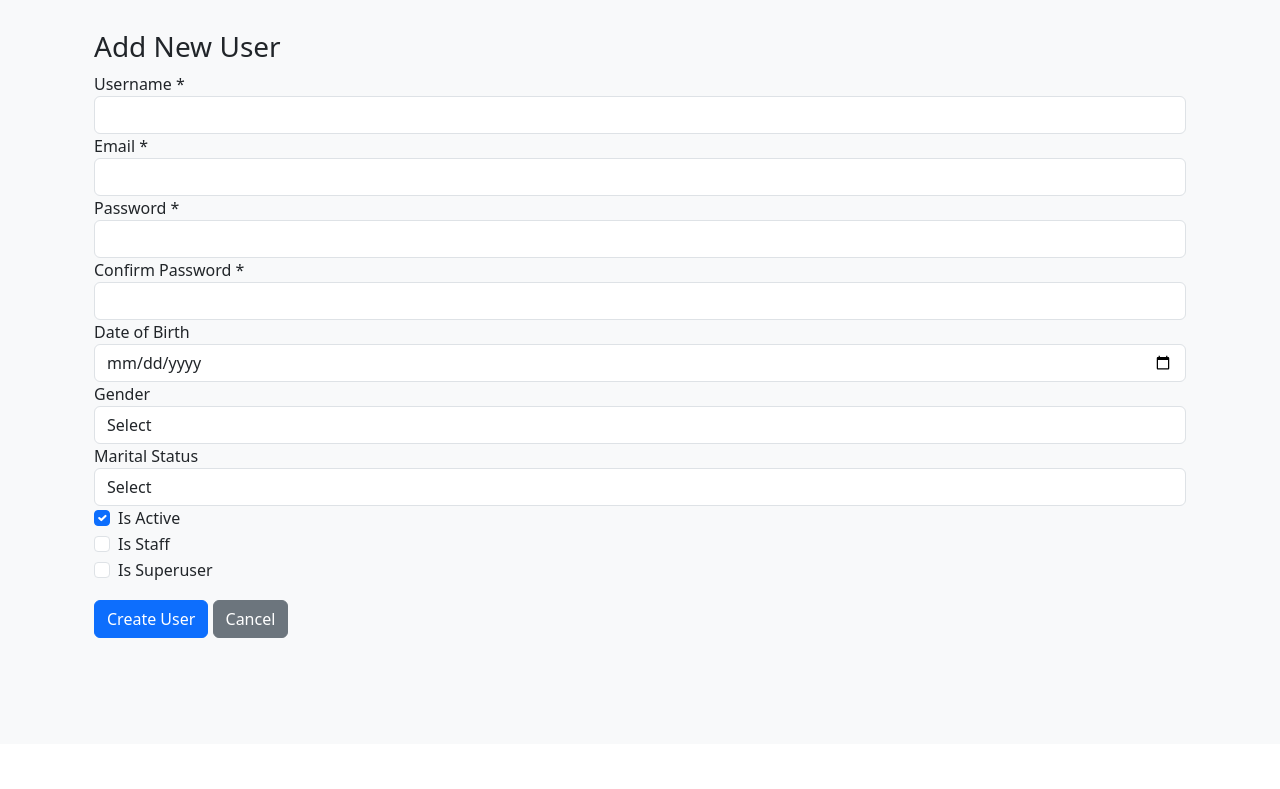
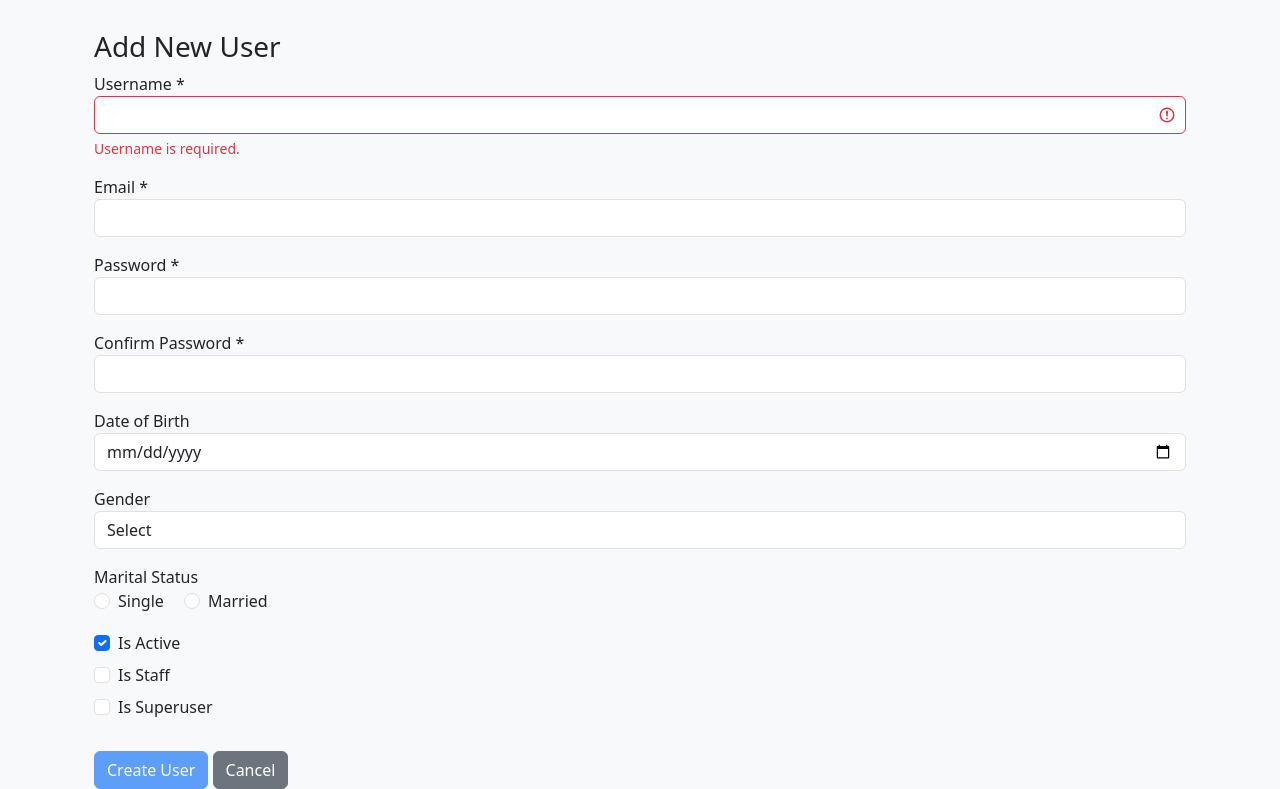
Before and after one commit to aslahea/EntryWay, a Django app: page /administrator/add-user/ in a window 1280 px wide. Shown: the part 56-845 px from the top of the page. Before the commit the page ends 694 px from the top, so only its background shows below. Run offline with Django 5.2, Linux system fonts and the light colour scheme; the visitor is signed in with stand-in values (Sample User, id 1).

Commit message:
validation update create user

```diff
--- a/Web_Base/static/js/validation.js
+++ b/Web_Base/static/js/validation.js
@@ -256,7 +256,7 @@ function attachAdminLoginValidation(formId) {
 
 
 // ------------------ Admin Create/Edit User Validation ------------------
-function attachAdminUserFormValidation(formId) {
+function attachAdminUserFormValidation(formId, includePassword = false, includeTerms = false) {
     const form = document.getElementById(formId);
     const submitBtn = document.getElementById("adminSubmitBtn");
 
@@ -266,23 +266,49 @@ function attachAdminUserFormValidation(formId) {
     const gender = document.getElementById("gender");
     const maritalRadios = document.getElementsByName("marital_status");
 
+    const password1 = document.getElementById("password1");
+    const password2 = document.getElementById("password2");
+    const terms = document.getElementById("terms");
+
     function validateFields() {
-        const isValid =
+        let isValid =
             validateUsername(username) &&
             validateEmail(email) &&
             validateDOB(dob) &&
             validateGender(gender) &&
             validateMaritalStatus();
 
+        if (includePassword) {
+            isValid = isValid &&
+                validatePassword(password1) &&
+                validateConfirmPassword(password1, password2);
+        }
+
+        if (includeTerms) {
+            isValid = isValid && validateTerms(terms);
+        }
+
         submitBtn.disabled = !isValid;
         submitBtn.classList.toggle('disabled', !isValid);
     }
 
+    // Bind input/blur/change events
     [username, email, dob, gender].forEach(input => {
         input.addEventListener("input", validateFields);
         input.addEventListener("blur", validateFields);
         input.addEventListener("change", validateFields);
     });
+
+    if (includePassword) {
+        [password1, password2].forEach(input => {
+            input.addEventListener("input", validateFields);
+            input.addEventListener("blur", validateFields);
+        });
+    }
+
+    if (includeTerms && terms) {
+        terms.addEventListener("change", validateFields);
+    }
 
     for (let i = 0; i < maritalRadios.length; i++) {
         maritalRadios[i].addEventListener("change", validateFields);
--- a/Web_Base/web_app/templates/admin-panel/admin_create_user.html
+++ b/Web_Base/web_app/templates/admin-panel/admin_create_user.html
@@ -7,70 +7,93 @@
     <h3>Add New User</h3>
 
     {% if messages %}
-        {% for message in messages %}
-            <div class="alert alert-{{ message.tags }}">{{ message }}</div>
-        {% endfor %}
+    {% for message in messages %}
+    <div class="alert alert-{{ message.tags }}">{{ message }}</div>
+    {% endfor %}
     {% endif %}
 
     <form method="POST" id="registerForm" novalidate>
         {% csrf_token %}
-        <div class="form-group">
-            <label>Username *</label>
-            <input type="text" name="username" class="form-control" required>
+
+        <div class="form-group mb-3">
+            <label for="username">Username *</label>
+            <input type="text" name="username" id="username" class="form-control" required>
+            <div class="error-message text-danger small mt-1"></div>
         </div>
-        <div class="form-group">
-            <label>Email *</label>
-            <input type="email" name="email" class="form-control" required>
+
+        <div class="form-group mb-3">
+            <label for="email">Email *</label>
+            <input type="email" name="email" id="email" class="form-control" required>
+            <div class="error-message text-danger small mt-1"></div>
         </div>
-        <div class="form-group">
-            <label>Password *</label>
-            <input type="password" name="password" class="form-control" required>
+
+        <div class="form-group mb-3">
+            <label for="password1">Password *</label>
+            <input type="password" name="password" id="password1" class="form-control" required>
+            <div class="error-message text-danger small mt-1"></div>
         </div>
-        <div class="form-group">
-            <label>Confirm Password *</label>
-            <input type="password" name="confirm_password" class="form-control" required>
+
+        <div class="form-group mb-3">
+            <label for="password2">Confirm Password *</label>
+            <input type="password" name="confirm_password" id="password2" class="form-control" required>
+            <div class="error-message text-danger small mt-1"></div>
         </div>
-        <div class="form-group">
-            <label>Date of Birth</label>
-            <input type="date" name="dob" class="form-control">
+
+        <div class="form-group mb-3">
+            <label for="dob">Date of Birth</label>
+            <input type="date" name="dob" id="dob" class="form-control">
+            <div class="error-message text-danger small mt-1"></div>
         </div>
-        <div class="form-group">
-            <label>Gender</label>
-            <select name="gender" class="form-control">
+
+        <div class="form-group mb-3">
+            <label for="gender">Gender</label>
+            <select name="gender" id="gender" class="form-control">
                 <option value="">Select</option>
                 <option value="Male">Male</option>
                 <option value="Female">Female</option>
                 <option value="Other">Other</option>
             </select>
-        </div>
-        <div class="form-group">
-            <label>Marital Status</label>
-            <select name="marital_status" class="form-control">
-                <option value="">Select</option>
-                <option value="Single">Single</option>
-                <option value="Married">Married</option>
-            </select>
+            <div class="error-message text-danger small mt-1"></div>
         </div>
 
-        <div class="form-check">
-            <input class="form-check-input" type="checkbox" name="is_active" value="1" checked>
-            <label class="form-check-label">Is Active</label>
-        </div>
-        <div class="form-check">
-            <input class="form-check-input" type="checkbox" name="is_staff" value="1">
-            <label class="form-check-label">Is Staff</label>
-        </div>
-        <div class="form-check">
-            <input class="form-check-input" type="checkbox" name="is_superuser" value="1">
-            <label class="form-check-label">Is Superuser</label>
+        <div class="form-group mb-3">
+            <label>Marital Status</label><br>
+            <div class="form-check form-check-inline">
+                <input class="form-check-input" type="radio" name="marital_status" id="single" value="Single" required>
+                <label class="form-check-label" for="single">Single</label>
+            </div>
+            <div class="form-check form-check-inline">
+                <input class="form-check-input" type="radio" name="marital_status" id="married" value="Married">
+                <label class="form-check-label" for="married">Married</label>
+            </div>
+            <div class="error-message text-danger small mt-1"></div>
         </div>
 
-        <button type="submit" class="btn btn-primary mt-3">Create User</button>
+
+        <div class="form-check mb-2">
+            <input class="form-check-input" type="checkbox" name="is_active" id="is_active" value="1" checked>
+            <label class="form-check-label" for="is_active">Is Active</label>
+        </div>
+
+        <div class="form-check mb-2">
+            <input class="form-check-input" type="checkbox" name="is_staff" id="is_staff" value="1">
+            <label class="form-check-label" for="is_staff">Is Staff</label>
+        </div>
+
+        <div class="form-check mb-3">
+            <input class="form-check-input" type="checkbox" name="is_superuser" id="is_superuser" value="1">
+            <label class="form-check-label" for="is_superuser">Is Superuser</label>
+        </div>
+
+        <button type="submit" id="adminSubmitBtn" class="btn btn-primary mt-3">Create User</button>
         <a href="{% url 'admin_dashboard' %}" class="btn btn-secondary mt-3">Cancel</a>
     </form>
 </div>
+
 <script src="{% static 'js/validation.js' %}"></script>
 <script>
-    attachAdminUserFormValidation("registerForm");
+    document.addEventListener("DOMContentLoaded", function () {
+        attachAdminUserFormValidation("registerForm", true);
+    });
 </script>
 {% endblock %}
```
